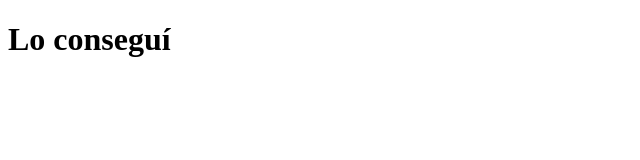
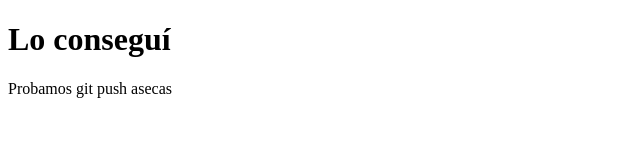
Before and after one commit to Drawingmyway/SegundoIntento, a plain HTML site: page index.html in a window 1280 px wide. Shown: the whole page, without its empty margins (0-640 px from the left). Drawn offline with Linux system fonts and the light colour scheme.

Commit message:
Probamos git push asecas

```diff
--- a/index.html
+++ b/index.html
@@ -8,6 +8,6 @@
 </head>
 <body>
     <h1>Lo conseguí</h1>
-
+    <p>Probamos git push asecas</p>
 </body>
 </html>
```
